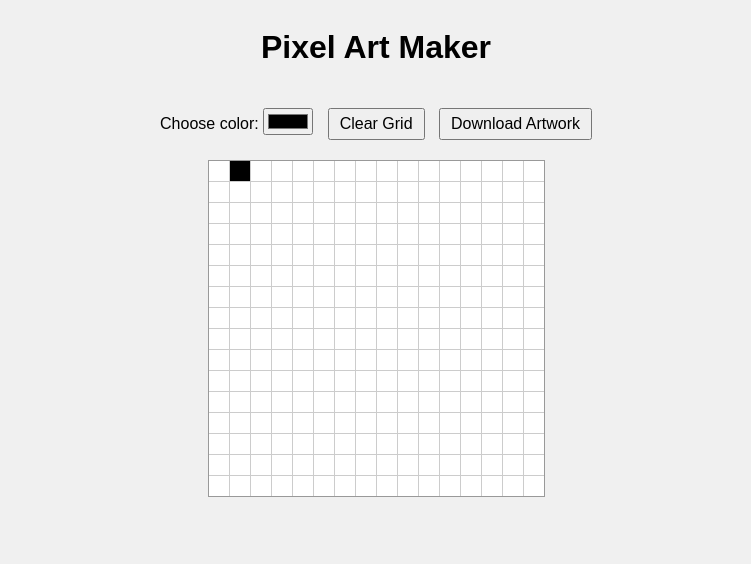
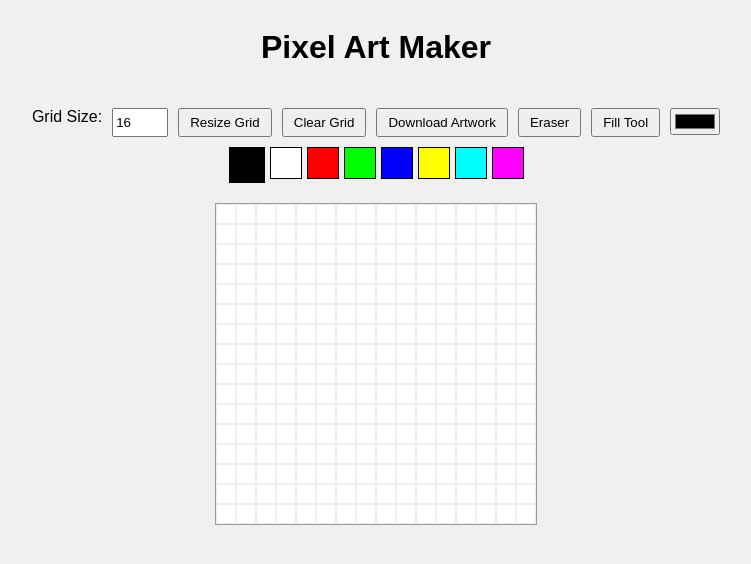
Before and after one commit to PixelVerseIT/pixelart-maker, a plain HTML site: page index.html in a window 1280 px wide. Both pictures are taken after a click on the element 503 px from the left and 170 px from the top of the page. Shown: the whole page, without its empty margins (264-1015 px from the left). Drawn offline with Linux system fonts and the light colour scheme.

Commit message:
Added option to resize size, eraser, fill tool, some preset colors and option to clear the whole grid. Also you can now click and drag to draw so you don't need to individually click on each pixel on the grid.

```diff
--- a/index.html
+++ b/index.html
@@ -4,6 +4,7 @@
     <meta charset="UTF-8">
     <meta name="viewport" content="width=device-width, initial-scale=1.0">
     <title>Pixel Art Maker</title>
+    <link rel="icon" type="image/png" href="https://img.poki.com/cdn-cgi/image/quality=78,width=314,height=314,fit=cover,f=auto/c0719f51703cb6a4fd4bae083bbca897.png">
     <style>
         body {
             font-family: Arial, sans-serif;
@@ -12,60 +13,143 @@
             align-items: center;
             background-color: #f0f0f0;
         }
-        #grid {
-            display: grid;
-            grid-template-columns: repeat(16, 20px);
-            grid-gap: 1px;
+        #grid-container {
+            margin-top: 20px;
+            border: 1px solid #999;
             background-color: #ccc;
-            border: 1px solid #999;
-            margin-top: 20px;
         }
         .cell {
-            width: 20px;
-            height: 20px;
             background-color: white;
+            border: 1px solid #eee;
         }
         #controls {
             margin-top: 20px;
+            display: flex;
+            flex-wrap: wrap;
+            justify-content: center;
+            gap: 10px;
         }
         button {
-            margin-left: 10px;
             padding: 5px 10px;
-            font-size: 16px;
+        }
+        #color-palette {
+            display: flex;
+            gap: 5px;
+            margin-top: 10px;
+        }
+        .color-option {
+            width: 30px;
+            height: 30px;
+            border: 1px solid #000;
             cursor: pointer;
         }
-
+        .selected {
+            border: 3px solid #000;
+        }
     </style>
 </head>
 <body>
     <h1>Pixel Art Maker</h1>
     <div id="controls">
-        <label for="colorPicker">Choose color:</label>
-        <input type="color" id="colorPicker" value="#000000">
+        <label for="gridSize">Grid Size:</label>
+        <input type="number" id="gridSize" min="1" max="64" value="16">
+        <button id="resizeButton">Resize Grid</button>
         <button id="clearButton">Clear Grid</button>
         <button id="downloadButton">Download Artwork</button>
+        <button id="eraserButton">Eraser</button>
+        <button id="fillButton">Fill Tool</button>
+        <input type="color" id="colorPicker" value="#000000">
     </div>
-    <div id="grid"></div>
+    <div id="color-palette"></div>
+    <div id="grid-container"></div>
 
     <script>
-        const grid = document.getElementById('grid');
+        const gridContainer = document.getElementById('grid-container');
         const colorPicker = document.getElementById('colorPicker');
         const clearButton = document.getElementById('clearButton');
         const downloadButton = document.getElementById('downloadButton');
-        const gridSize = 16;
-        const cellSize = 20;
+        const eraserButton = document.getElementById('eraserButton');
+        const fillButton = document.getElementById('fillButton');
+        const resizeButton = document.getElementById('resizeButton');
+        const gridSizeInput = document.getElementById('gridSize');
+        const colorPalette = document.getElementById('color-palette');
+
+        let gridSize = 16;
+        let cellSize = 20;
+        let currentColor = '#000000';
+        let isErasing = false;
+        let isFilling = false;
+
+        const colors = ['#000000', '#FFFFFF', '#FF0000', '#00FF00', '#0000FF', '#FFFF00', '#00FFFF', '#FF00FF'];
 
         function createGrid() {
+            gridContainer.innerHTML = '';
+            gridContainer.style.display = 'grid';
+            gridContainer.style.gridTemplateColumns = `repeat(${gridSize}, ${cellSize}px)`;
+            gridContainer.style.gridTemplateRows = `repeat(${gridSize}, ${cellSize}px)`;
+
             for (let i = 0; i < gridSize * gridSize; i++) {
                 const cell = document.createElement('div');
                 cell.classList.add('cell');
-                cell.addEventListener('click', changeColor);
-                grid.appendChild(cell);
+                cell.addEventListener('mousedown', startPainting);
+                cell.addEventListener('mouseover', paint);
+                cell.addEventListener('mouseup', stopPainting);
+                gridContainer.appendChild(cell);
             }
         }
 
-        function changeColor(e) {
-            e.target.style.backgroundColor = colorPicker.value;
+        let isPainting = false;
+
+        function startPainting(e) {
+            isPainting = true;
+            paint(e);
+        }
+
+        function stopPainting() {
+            isPainting = false;
+        }
+
+        function paint(e) {
+            if (!isPainting) return;
+            if (isFilling) {
+                fill(e.target);
+            } else if (isErasing) {
+                e.target.style.backgroundColor = 'white';
+            } else {
+                e.target.style.backgroundColor = currentColor;
+            }
+        }
+
+        function fill(startCell) {
+            const targetColor = startCell.style.backgroundColor || 'white';
+            const fillColor = currentColor;
+            if (targetColor === fillColor) return;
+
+            const stack = [startCell];
+            while (stack.length > 0) {
+                const cell = stack.pop();
+                if (cell.style.backgroundColor === targetColor) {
+                    cell.style.backgroundColor = fillColor;
+                    const neighbors = getNeighbors(cell);
+                    stack.push(...neighbors);
+                }
+            }
+        }
+
+        function getNeighbors(cell) {
+            const index = Array.from(gridContainer.children).indexOf(cell);
+            const neighbors = [];
+            const directions = [-gridSize, 1, gridSize, -1];
+            for (const dir of directions) {
+                const neighborIndex = index + dir;
+                if (neighborIndex >= 0 && neighborIndex < gridSize * gridSize) {
+                    const neighborCell = gridContainer.children[neighborIndex];
+                    if (Math.abs(index % gridSize - neighborIndex % gridSize) <= 1) {
+                        neighbors.push(neighborCell);
+                    }
+                }
+            }
+            return neighbors;
         }
 
         function clearGrid() {
@@ -93,9 +177,54 @@
             link.click();
         }
 
+        function createColorPalette() {
+            colors.forEach(color => {
+                const colorOption = document.createElement('div');
+                colorOption.classList.add('color-option');
+                colorOption.style.backgroundColor = color;
+                colorOption.addEventListener('click', () => {
+                    currentColor = color;
+                    colorPicker.value = color;
+                    isErasing = false;
+                    isFilling = false;
+                    updateSelectedColor(colorOption);
+                });
+                colorPalette.appendChild(colorOption);
+            });
+        }
+
+        function updateSelectedColor(selected) {
+            document.querySelectorAll('.color-option').forEach(option => option.classList.remove('selected'));
+            selected.classList.add('selected');
+        }
+
         createGrid();
+        createColorPalette();
+
+        colorPicker.addEventListener('input', (e) => {
+            currentColor = e.target.value;
+            isErasing = false;
+            isFilling = false;
+        });
+
         clearButton.addEventListener('click', clearGrid);
         downloadButton.addEventListener('click', downloadArtwork);
+        eraserButton.addEventListener('click', () => {
+            isErasing = true;
+            isFilling = false;
+        });
+        fillButton.addEventListener('click', () => {
+            isFilling = true;
+            isErasing = false;
+        });
+
+        resizeButton.addEventListener('click', () => {
+            gridSize = parseInt(gridSizeInput.value);
+            cellSize = Math.floor(320 / gridSize);
+            createGrid();
+        });
+
+        document.addEventListener('mouseup', stopPainting);
     </script>
 </body>
 </html>
```
